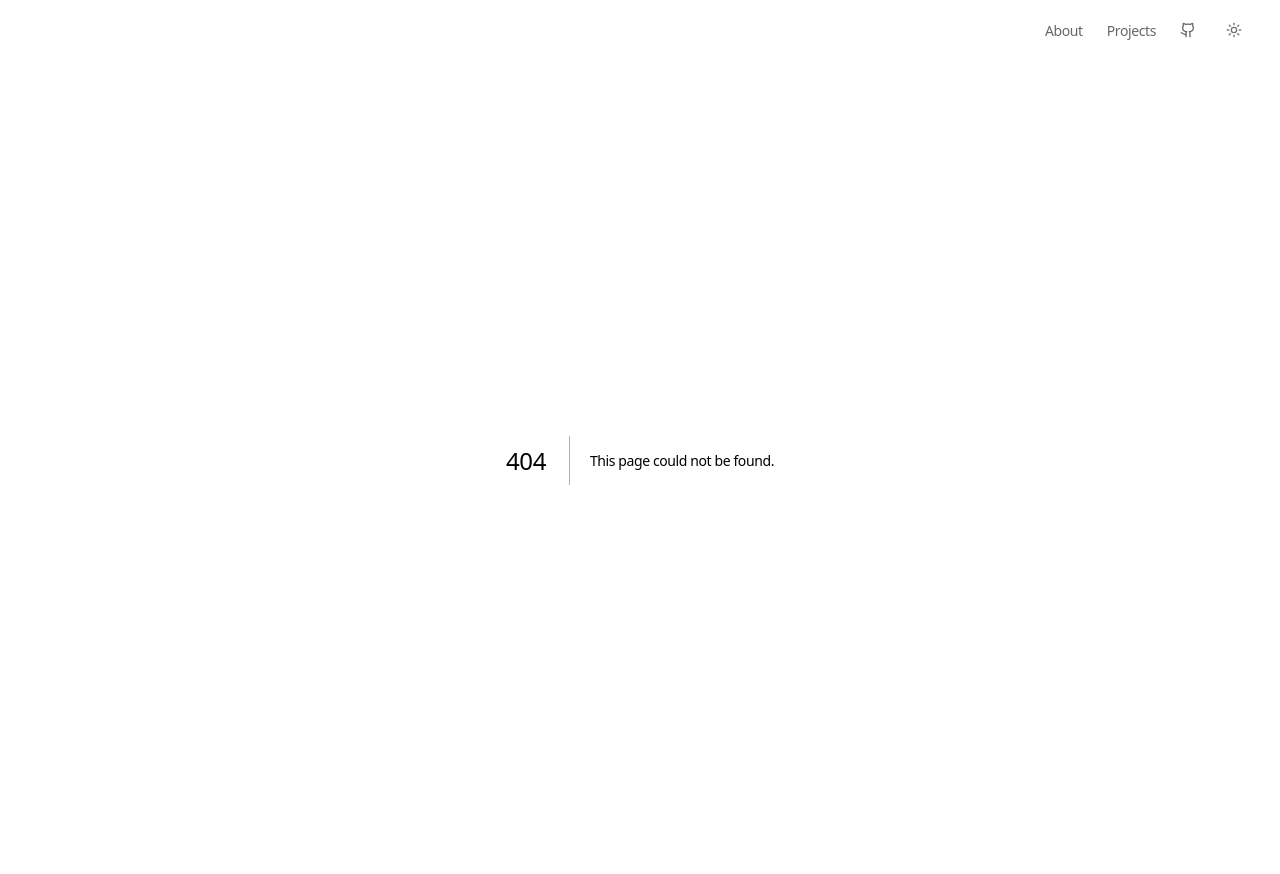
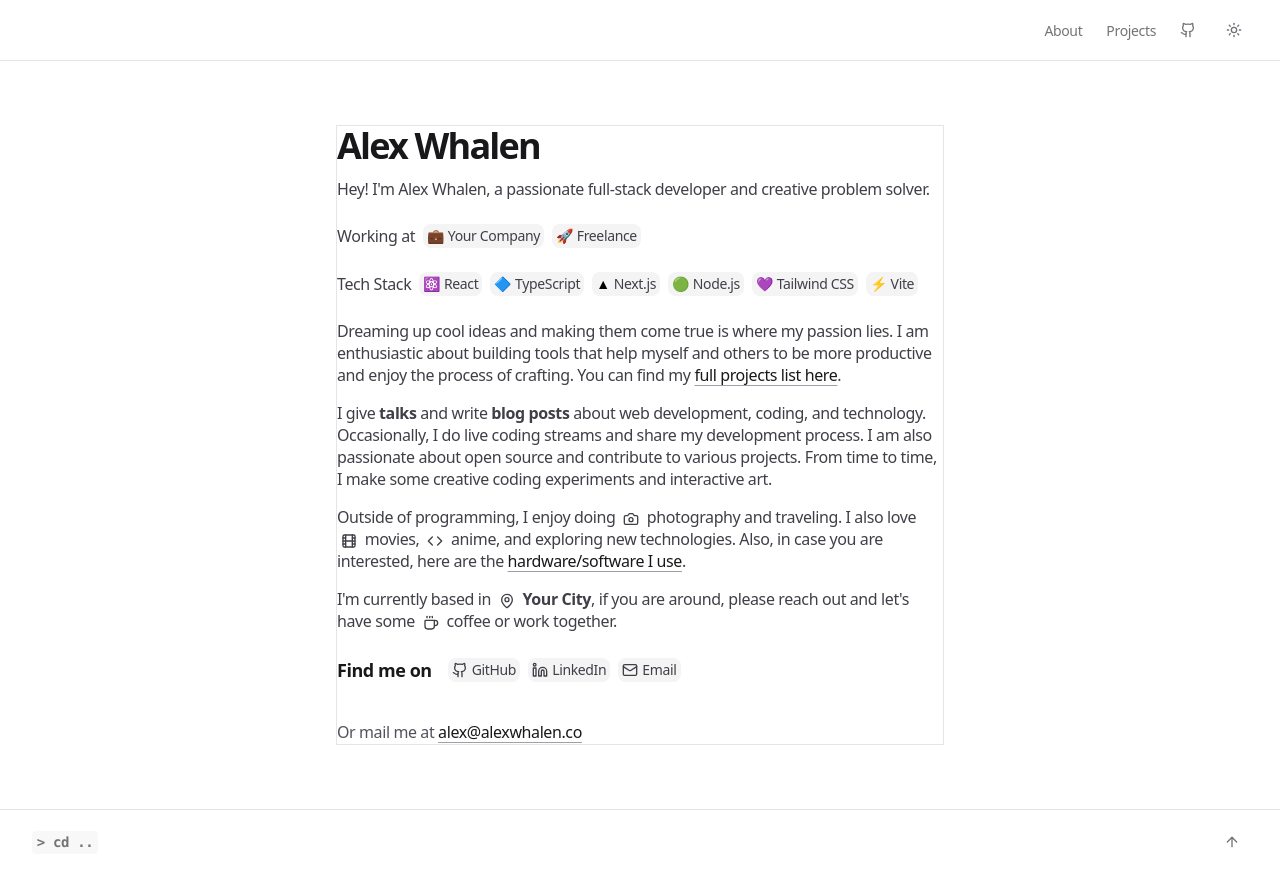
Before and after one commit to Awhalen1999/portfolio, a Next.js app: page /about in a window 1280 px wide. Before the commit this address had no page. Built offline with nearby package versions, Linux system fonts and the light colour scheme.

Commit message:
about page work

```diff
--- /dev/null
+++ b/app/(content)/about/page.tsx
@@ -0,0 +1,160 @@
+import Link from 'next/link'
+import { Chip } from '@/components/ui/chip'
+import {
+  Github,
+  Linkedin,
+  Mail,
+  MapPin,
+  Coffee,
+  Camera,
+  Film,
+  Code,
+  Mic,
+  Palette,
+} from 'lucide-react'
+
+export default function AboutPage() {
+  return (
+    <div className="space-y-6 border">
+      {/* Name and Introduction */}
+      <div className="space-y-3">
+        <h1 className="text-4xl font-bold tracking-tighter text-zinc-900 dark:text-zinc-100">
+          Alex Whalen
+        </h1>
+        <p className="leading-snug tracking-tight text-zinc-700 dark:text-zinc-300">
+          Hey! I'm Alex Whalen, a passionate full-stack developer and creative
+          problem solver.
+        </p>
+      </div>
+
+      {/* Working At */}
+      <div className="flex items-center gap-2">
+        <p className="leading-snug tracking-tight text-zinc-700 dark:text-zinc-300">
+          Working at
+        </p>
+        <div className="flex flex-wrap gap-2">
+          <Chip
+            icon={<span className="text-blue-600">💼</span>}
+            href="https://example.com"
+          >
+            Your Company
+          </Chip>
+          <Chip
+            icon={<span className="text-green-600">🚀</span>}
+            href="https://example.com"
+          >
+            Freelance
+          </Chip>
+        </div>
+      </div>
+
+      {/* Tech Stack */}
+      <div className="flex items-center gap-2">
+        <p className="leading-snug tracking-tight text-zinc-700 dark:text-zinc-300">
+          Tech Stack
+        </p>
+        <div className="flex flex-wrap gap-2">
+          <Chip icon={<span className="text-blue-500">⚛️</span>}>React</Chip>
+          <Chip icon={<span className="text-blue-600">🔷</span>}>
+            TypeScript
+          </Chip>
+          <Chip icon={<span className="text-black dark:text-white">▲</span>}>
+            Next.js
+          </Chip>
+          <Chip icon={<span className="text-green-500">🟢</span>}>Node.js</Chip>
+          <Chip icon={<span className="text-purple-500">💜</span>}>
+            Tailwind CSS
+          </Chip>
+          <Chip icon={<span className="text-yellow-500">⚡</span>}>Vite</Chip>
+        </div>
+      </div>
+
+      {/* Detailed Sections */}
+      <div className="space-y-4">
+        <p className="leading-snug tracking-tight text-zinc-700 dark:text-zinc-300">
+          Dreaming up cool ideas and making them come true is where my passion
+          lies. I am enthusiastic about building tools that help myself and
+          others to be more productive and enjoy the process of crafting. You
+          can find my{' '}
+          <Link
+            href="/projects"
+            className="text-zinc-900 underline decoration-zinc-400 underline-offset-4 transition-colors hover:decoration-zinc-600 dark:text-zinc-100 dark:hover:decoration-zinc-300"
+          >
+            full projects list here
+          </Link>
+          .
+        </p>
+
+        <p className="leading-snug tracking-tight text-zinc-700 dark:text-zinc-300">
+          I give <strong>talks</strong> and write <strong>blog posts</strong>{' '}
+          about web development, coding, and technology. Occasionally, I do live
+          coding streams and share my development process. I am also passionate
+          about open source and contribute to various projects. From time to
+          time, I make some creative coding experiments and interactive art.
+        </p>
+
+        <p className="leading-snug tracking-tight text-zinc-700 dark:text-zinc-300">
+          Outside of programming, I enjoy doing{' '}
+          <Camera className="mx-1 inline h-4 w-4" /> photography and traveling.
+          I also love <Film className="mx-1 inline h-4 w-4" /> movies,{' '}
+          <Code className="mx-1 inline h-4 w-4" /> anime, and exploring new
+          technologies. Also, in case you are interested, here are the{' '}
+          <Link
+            href="/uses"
+            className="text-zinc-900 underline decoration-zinc-400 underline-offset-4 transition-colors hover:decoration-zinc-600 dark:text-zinc-100 dark:hover:decoration-zinc-300"
+          >
+            hardware/software I use
+          </Link>
+          .
+        </p>
+
+        <p className="leading-snug tracking-tight text-zinc-700 dark:text-zinc-300">
+          I'm currently based in <MapPin className="mx-1 inline h-4 w-4" />{' '}
+          <strong>Your City</strong>, if you are around, please reach out and
+          let's have some <Coffee className="mx-1 inline h-4 w-4" /> coffee or
+          work together.
+        </p>
+      </div>
+
+      {/* Find Me On */}
+      <div className="flex items-center gap-4">
+        <h2 className="text-lg font-semibold tracking-tight text-zinc-900 dark:text-zinc-100">
+          Find me on
+        </h2>
+        <div className="flex flex-wrap gap-2">
+          <Chip
+            href="https://github.com/awhalen1999"
+            icon={<Github className="h-4 w-4" />}
+          >
+            GitHub
+          </Chip>
+          <Chip
+            href="https://linkedin.com/in/alexwhalen"
+            icon={<Linkedin className="h-4 w-4" />}
+          >
+            LinkedIn
+          </Chip>
+          <Chip
+            href="mailto:alex@alexwhalen.co"
+            icon={<Mail className="h-4 w-4" />}
+          >
+            Email
+          </Chip>
+        </div>
+      </div>
+
+      {/* Email Contact */}
+      <div className="pt-3">
+        <p className="tracking-tight text-zinc-600 dark:text-zinc-400">
+          Or mail me at{' '}
+          <Link
+            href="mailto:alex@alexwhalen.co"
+            className="text-zinc-900 underline decoration-zinc-400 underline-offset-4 transition-colors hover:decoration-zinc-600 dark:text-zinc-100 dark:hover:decoration-zinc-300"
+          >
+            alex@alexwhalen.co
+          </Link>
+        </p>
+      </div>
+    </div>
+  )
+}
--- /dev/null
+++ b/app/(content)/layout.tsx
@@ -0,0 +1,19 @@
+import { Footer } from '../footer'
+
+export default function ContentLayout({
+  children,
+}: {
+  children: React.ReactNode
+}) {
+  return (
+    <div className="flex min-h-screen flex-col">
+      {/* Main content area with max-width and padding */}
+      <main className="flex-1">
+        <div className="mx-auto max-w-2xl px-6 py-16 lg:px-8">{children}</div>
+      </main>
+
+      {/* Footer */}
+      <Footer />
+    </div>
+  )
+}
--- /dev/null
+++ b/app/(content)/projects/page.tsx
@@ -0,0 +1,7 @@
+import React from 'react'
+
+const projectsPage = () => {
+  return <div>projectsPage</div>
+}
+
+export default projectsPage
--- a/app/footer.tsx
+++ b/app/footer.tsx
@@ -29,9 +29,9 @@
       <div className="flex items-center justify-between p-4 px-8">
         <Link
           href="/"
-          className="text-caption opacity-60 transition-opacity hover:opacity-100"
+          className="text-caption tracking-tight opacity-60 transition-opacity hover:opacity-100"
         >
-          <code className="bg-muted relative rounded px-[0.3rem] py-[0.2rem] font-mono text-sm font-semibold">
+          <code className="bg-muted relative rounded px-[0.3rem] py-[0.2rem] font-mono text-sm font-semibold tracking-tight">
             {'>'} cd ..
           </code>
         </Link>
--- a/app/header.tsx
+++ b/app/header.tsx
@@ -68,7 +68,7 @@
 
 export function Header() {
   return (
-    <header className="relative z-40">
+    <header className="relative z-40 border-b">
       <div className="flex items-center p-4 px-8">
         {/* Left side - Logo */}
         <div className="flex items-center">
@@ -81,7 +81,7 @@
         <nav className="ml-auto flex items-center gap-6">
           <Link
             href="/about"
-            className="text-caption opacity-60 transition-opacity hover:opacity-100"
+            className="text-caption tracking-tight opacity-60 transition-opacity hover:opacity-100"
           >
             <span className="hidden md:inline">About</span>
             <span className="md:hidden">
@@ -90,7 +90,7 @@
           </Link>
           <Link
             href="/projects"
-            className="text-caption opacity-60 transition-opacity hover:opacity-100"
+            className="text-caption tracking-tight opacity-60 transition-opacity hover:opacity-100"
           >
             <span className="hidden md:inline">Projects</span>
             <span className="md:hidden">
--- /dev/null
+++ b/components/ui/chip.tsx
@@ -0,0 +1,41 @@
+interface ChipProps {
+  children: React.ReactNode
+  icon?: React.ReactNode
+  image?: string
+  href?: string
+  className?: string
+}
+
+export function Chip({
+  children,
+  icon,
+  image,
+  href,
+  className = '',
+}: ChipProps) {
+  const baseClasses =
+    'inline-flex items-center gap-1 rounded-md px-1 py-0.5 text-sm font-medium tracking-tight bg-zinc-100 text-zinc-700 hover:bg-zinc-300 dark:bg-zinc-800 dark:text-zinc-300 dark:hover:bg-zinc-700 transition-colors'
+
+  const content = (
+    <>
+      {image && <img src={image} alt="" className="h-4 w-4" />}
+      {icon && !image && icon}
+      {children}
+    </>
+  )
+
+  if (href) {
+    return (
+      <a
+        href={href}
+        target="_blank"
+        rel="noopener noreferrer"
+        className={`${baseClasses} ${className}`}
+      >
+        {content}
+      </a>
+    )
+  }
+
+  return <span className={`${baseClasses} ${className}`}>{content}</span>
+}
```
